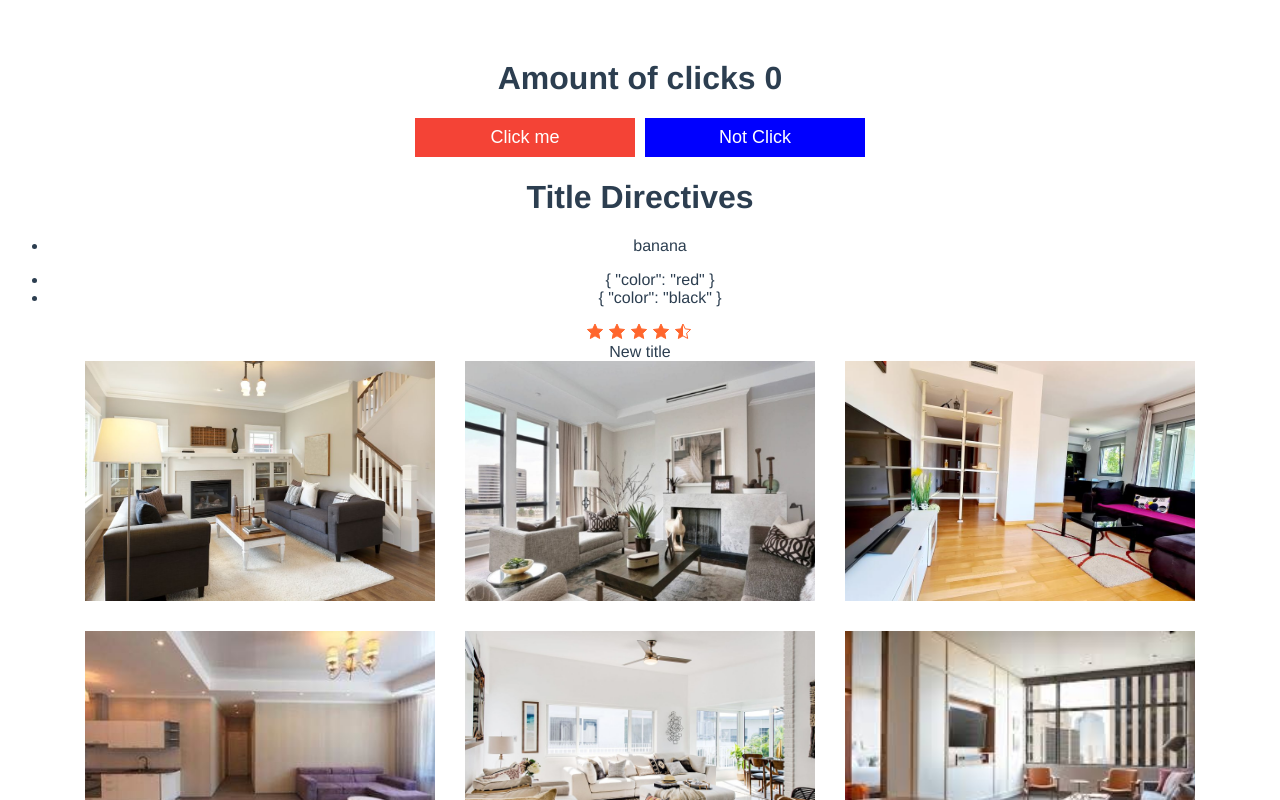
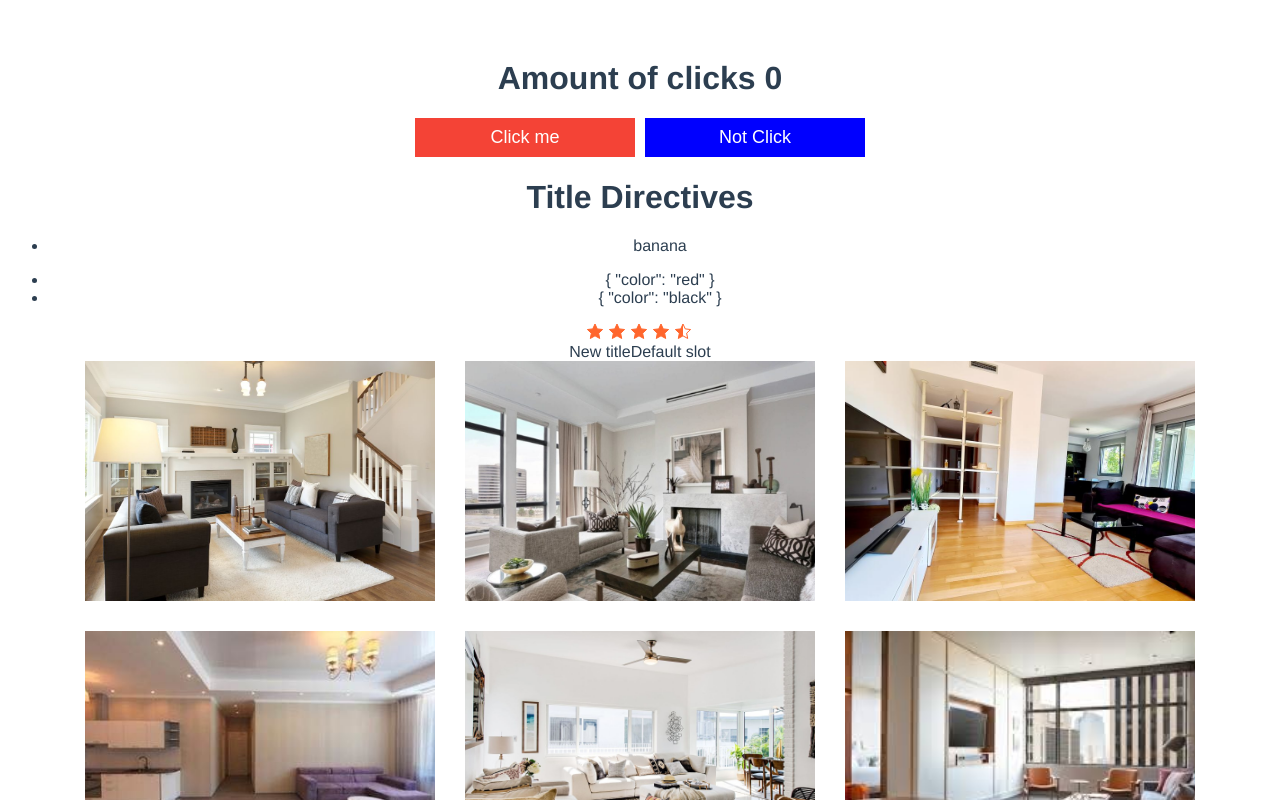
Before and after one commit to Taras-Roboteckyi/Vue-CLI_first-app, a Vue app: page / in a window 1280 px wide. Shown: the top 800 px of the page. Built offline with nearby package versions, Linux system fonts and the light colour scheme.

Commit message:
add coments and default slot

```diff
--- a/src/App.vue
+++ b/src/App.vue
@@ -6,11 +6,12 @@
     <DirectivesTest />
     <StarRating :rating="4.5" />
     <ApartmentsList :items="apartments">
+      <template v-slot:default>Default slot</template>
       <template v-slot:title>New title</template>
       <template v-slot:apartment="{ apartment }">
 
-        <ApartmentsItem :key="apartment.id" :descr="apartment.descr" :rating="apartment.rating"
-          :price="apartment.price" :imgSrc="apartment.imgUrl" />
+        <ApartmentsItem :key="apartment.id" :descr="apartment.descr" :rating="apartment.rating" :price="apartment.price"
+          :imgSrc="apartment.imgUrl" />
       </template>
     </ApartmentsList>
   </div>
--- a/src/components/apartment/ApartmentsList.vue
+++ b/src/components/apartment/ApartmentsList.vue
@@ -1,10 +1,11 @@
 <template>
     <Container>
-        <slot name="title"></slot>
+        <slot name="title"></slot><!-- Іменований слот -->
+        <slot></slot><!-- Дефолтний слот -->
         <div class="apartments-list">
 
             <template v-for="apartment in items">
-                <slot name="apartment" v-bind:apartment="apartment"></slot>
+                <slot name="apartment" v-bind:apartment="apartment"></slot><!-- Scoped слот -->
             </template>
         </div>
     </Container>
--- a/src/components/shared/Container.vue
+++ b/src/components/shared/Container.vue
@@ -1,6 +1,7 @@
 <template>
     <div class="container">
-        <slot></slot>
+        <slot>Default value</slot>
+        <!-- Значення по дефолту, якщо рендерити цей контейнер без вмісту тоді зарендериться дефолтне значення "Default value" -->
     </div>
 </template>
 
```
